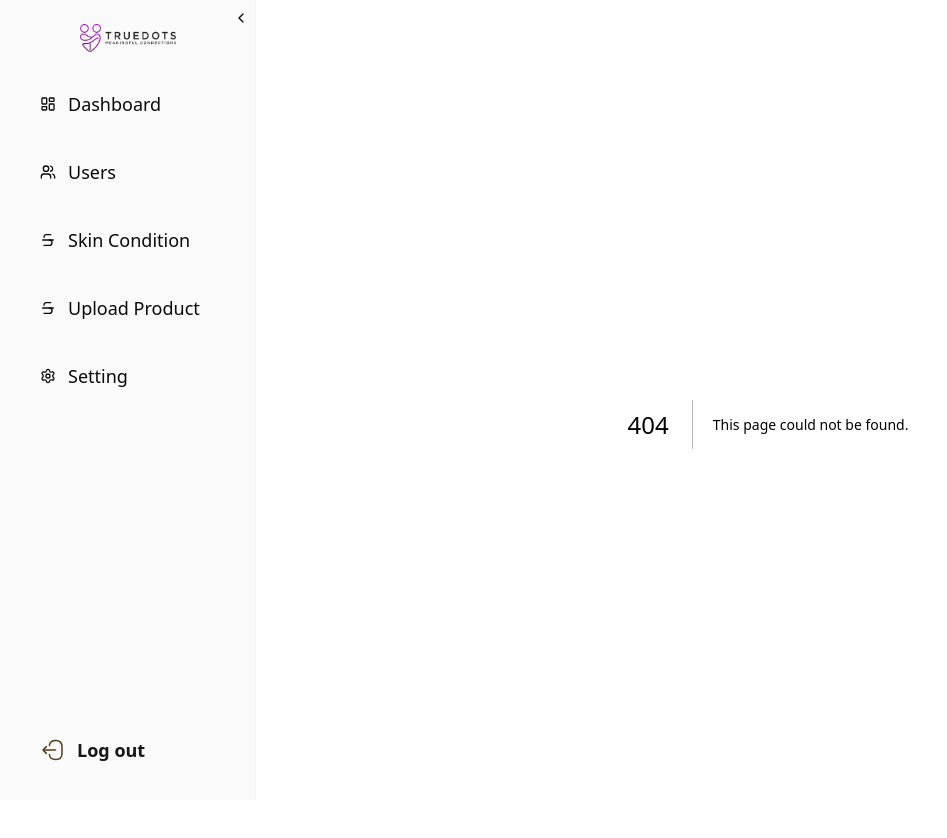
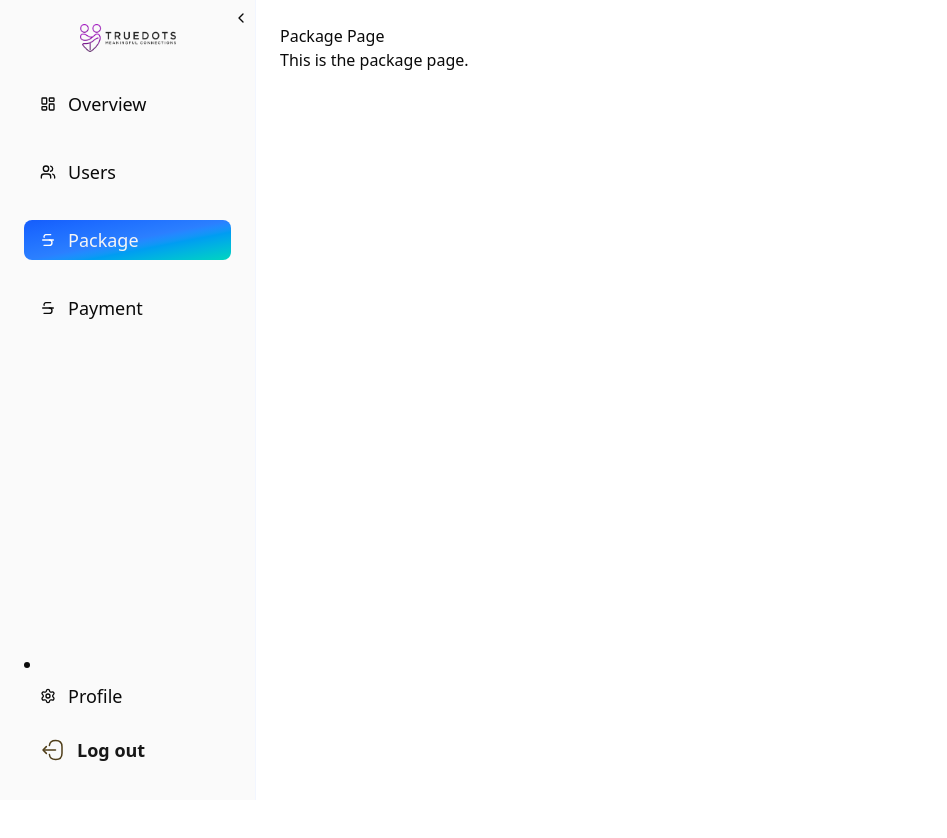
Before and after one commit to Rahul-Mallik-CSE/Dot-Connection-dashboard, a Next.js app: page /package in a window 1280 px wide. Before the commit this address had no page. Shown: the top 838 px of the page, without its empty margins (0-947 px from the left). After the commit the page ends 800 px from the top, so only its background shows below. Built offline with nearby package versions, Linux system fonts and the light colour scheme.

Commit message:
feat: add Overview, Package, Payment, Profile, and User List pages; update DashboardSidebar labels

```diff
--- /dev/null
+++ b/src/app/overview/page.tsx
@@ -0,0 +1,14 @@
+/** @format */
+
+import React from "react";
+
+const OverView = () => {
+  return (
+    <div>
+      <h1>Overview</h1>
+      <p>This is the overview page.</p>
+    </div>
+  );
+};
+
+export default OverView;
--- /dev/null
+++ b/src/app/package/page.tsx
@@ -0,0 +1,14 @@
+/** @format */
+
+import React from "react";
+
+const PackagePage = () => {
+  return (
+    <div>
+      <h1>Package Page</h1>
+      <p>This is the package page.</p>
+    </div>
+  );
+};
+
+export default PackagePage;
--- a/src/app/page.tsx
+++ b/src/app/page.tsx
@@ -1,5 +1,11 @@
 /** @format */
 
+import OverView from "./overview/page";
+
 export default function Home() {
-  return <div>heooooooooooooooooooooooooooooooooooghhhhhhhhhhhh</div>;
+  return (
+    <div>
+      <OverView />
+    </div>
+  );
 }
--- /dev/null
+++ b/src/app/payment/page.tsx
@@ -0,0 +1,14 @@
+/** @format */
+
+import React from "react";
+
+const PaymentPage = () => {
+  return (
+    <div>
+      <h1>Payment Page</h1>
+      <p>This is the payment page.</p>
+    </div>
+  );
+};
+
+export default PaymentPage;
--- /dev/null
+++ b/src/app/profile/page.tsx
@@ -0,0 +1,9 @@
+/** @format */
+
+import React from "react";
+
+const Profile = () => {
+  return <div>Profile</div>;
+};
+
+export default Profile;
--- /dev/null
+++ b/src/app/users/page.tsx
@@ -0,0 +1,14 @@
+/** @format */
+
+import React from "react";
+
+const UserList = () => {
+  return (
+    <div>
+      <h1>User List</h1>
+      <p>This is the user list page.</p>
+    </div>
+  );
+};
+
+export default UserList;
--- a/src/components/common/dashboard-sidebar.tsx
+++ b/src/components/common/dashboard-sidebar.tsx
@@ -102,7 +102,7 @@ function DashboardSidebarContent() {
             <NavItem
               href="/"
               icon={LayoutDashboard}
-              label="Dashboard"
+              label="Overview"
               active={pathname === "/"}
               collapsed={isCollapsed}
             />
@@ -115,32 +115,20 @@ function DashboardSidebarContent() {
             />
 
             <NavItem
-              href="/skinCondition"
+              href="/package"
               icon={StrikethroughIcon}
-              label="Skin Condition"
+              label="Package"
               active={
-                pathname === "/skinCondition" ||
-                pathname.startsWith("/skinCondition")
+                pathname === "/package" || pathname.startsWith("/package")
               }
               collapsed={isCollapsed}
             />
             <NavItem
-              href="/uploadProduct"
+              href="/payment"
               icon={StrikethroughIcon}
-              label="Upload Product"
+              label="Payment"
               active={
-                pathname === "/uploadProduct" ||
-                pathname.startsWith("/uploadProduct")
-              }
-              collapsed={isCollapsed}
-            />
-
-            <NavItem
-              href="/setting"
-              icon={Settings}
-              label="Setting"
-              active={
-                pathname === "/setting" || pathname.startsWith("/setting/")
+                pathname === "/payment" || pathname.startsWith("/payment")
               }
               collapsed={isCollapsed}
             />
@@ -149,6 +137,15 @@ function DashboardSidebarContent() {
 
         {!isCollapsed && (
           <SidebarFooter className="p-6">
+            <NavItem
+              href="/profile"
+              icon={Settings}
+              label="Profile"
+              active={
+                pathname === "/profile" || pathname.startsWith("/profile/")
+              }
+              collapsed={isCollapsed}
+            />
             <button
               onClick={() => setIsLogoutModalOpen(true)}
               className="flex w-full items-center gap-3  px-4 py-3"
--- a/src/components/ui/sidebar.tsx
+++ b/src/components/ui/sidebar.tsx
@@ -268,7 +268,7 @@ function SidebarTrigger({
       data-slot="sidebar-trigger"
       variant="ghost"
       size="icon"
-      className={cn("size-7 z-50", className)}
+      className={cn("size-7 z-50 cursor-pointer", className)}
       onClick={(event) => {
         onClick?.(event);
         toggleSidebar();
```
